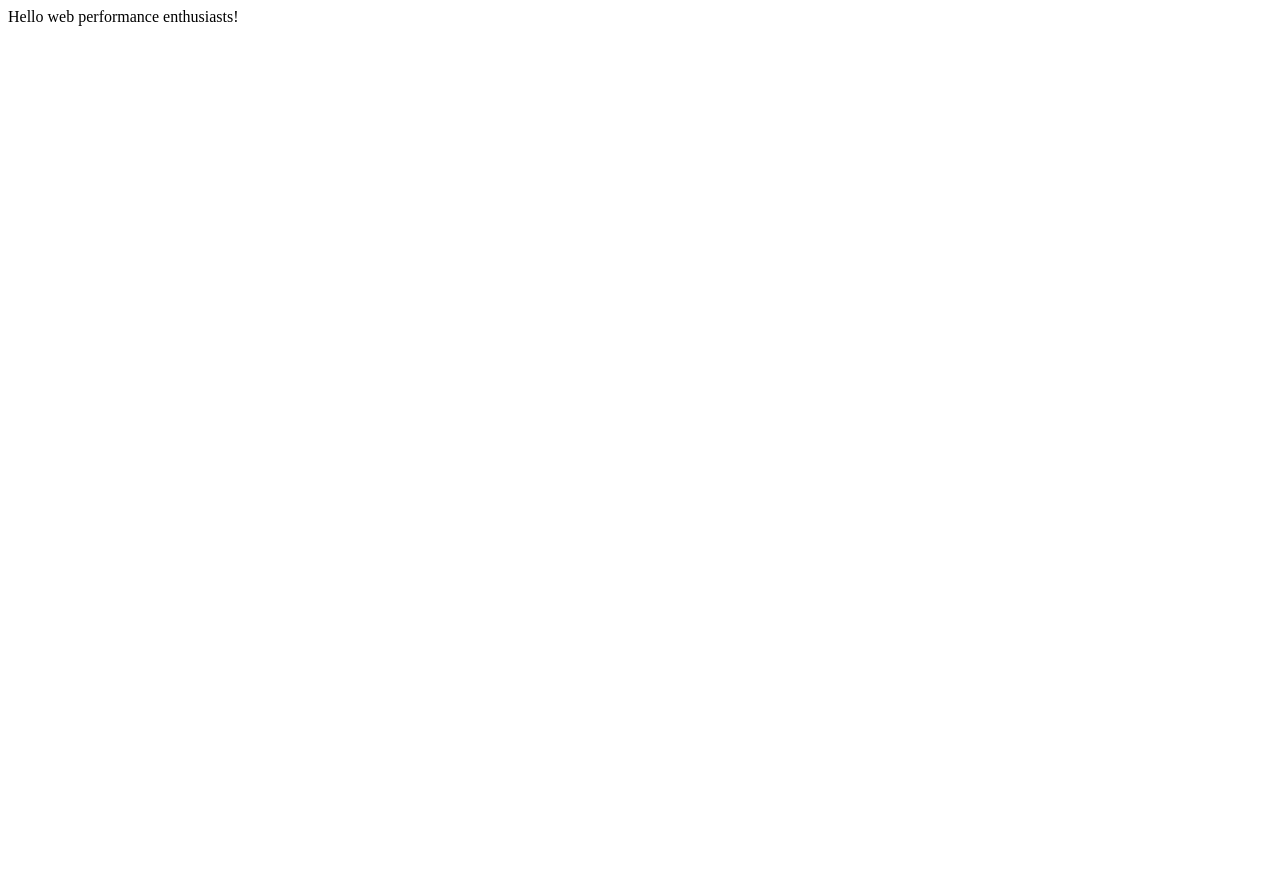
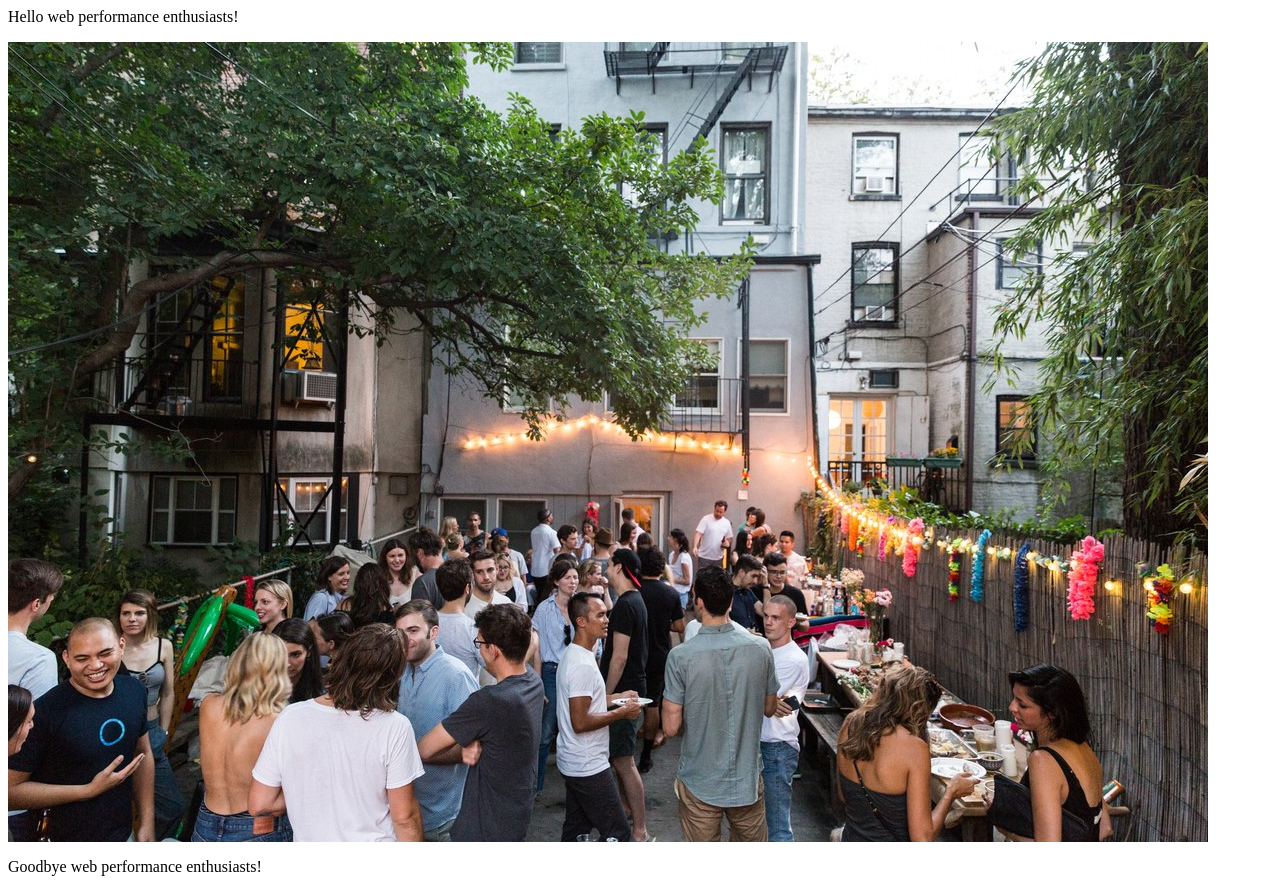
Before and after one commit to Arkham/web-performance-playground, a plain HTML site: page index.html in a window 1280 px wide. Before the commit the page ends 800 px from the top, so only its background shows below. Drawn offline with Linux system fonts and the light colour scheme.

Commit message:
Add image

```diff
--- a/index.html
+++ b/index.html
@@ -5,5 +5,7 @@
   </head>
   <body>
     <p>Hello <span>web performance</span> enthusiasts!</p>
+    <img src="pig-roast.jpg" />
+    <p>Goodbye <span>web performance</span> enthusiasts!</p>
   </body>
 </html>
```
Also changed, not shown: pig-roast.jpg (added).
